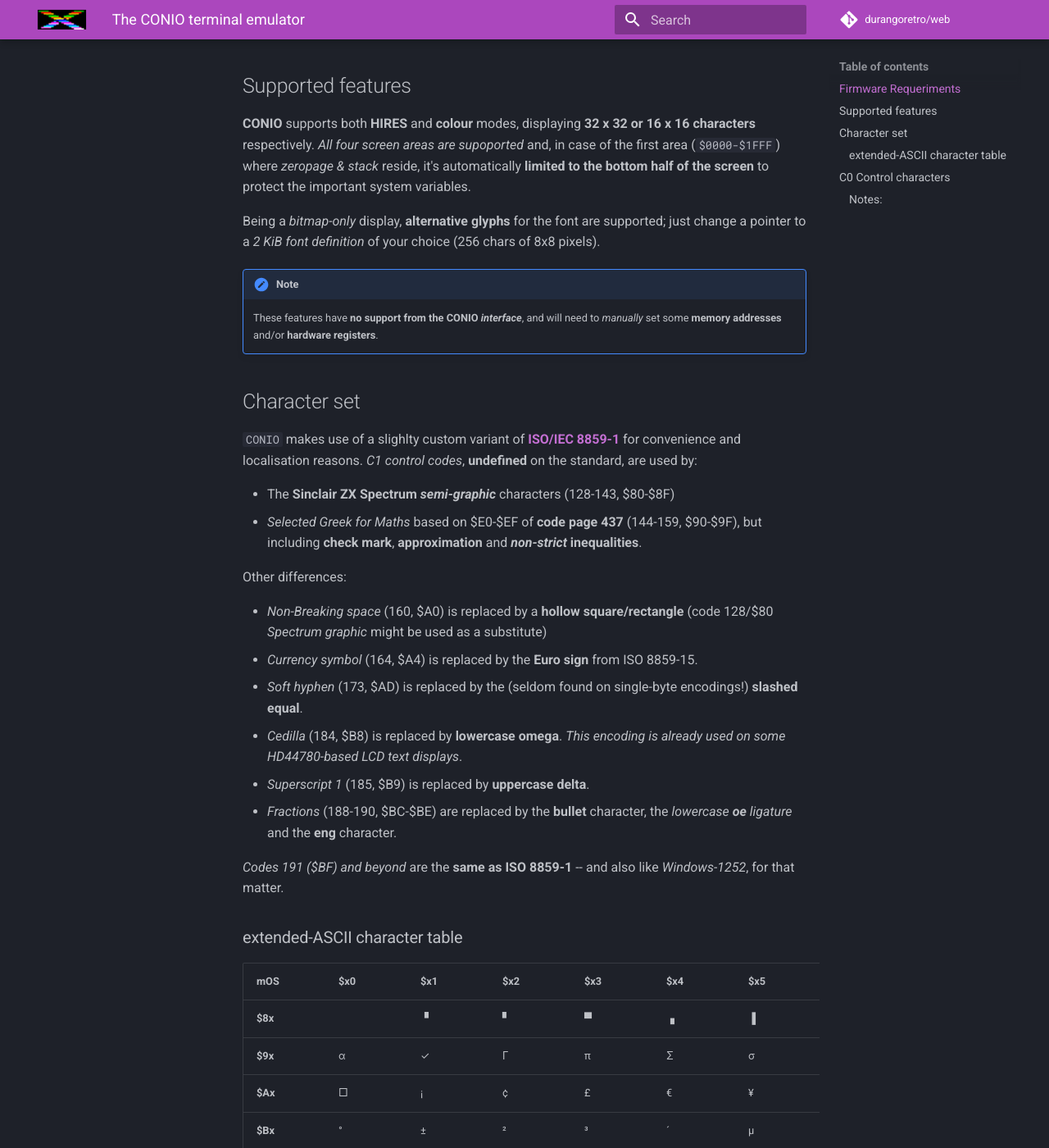
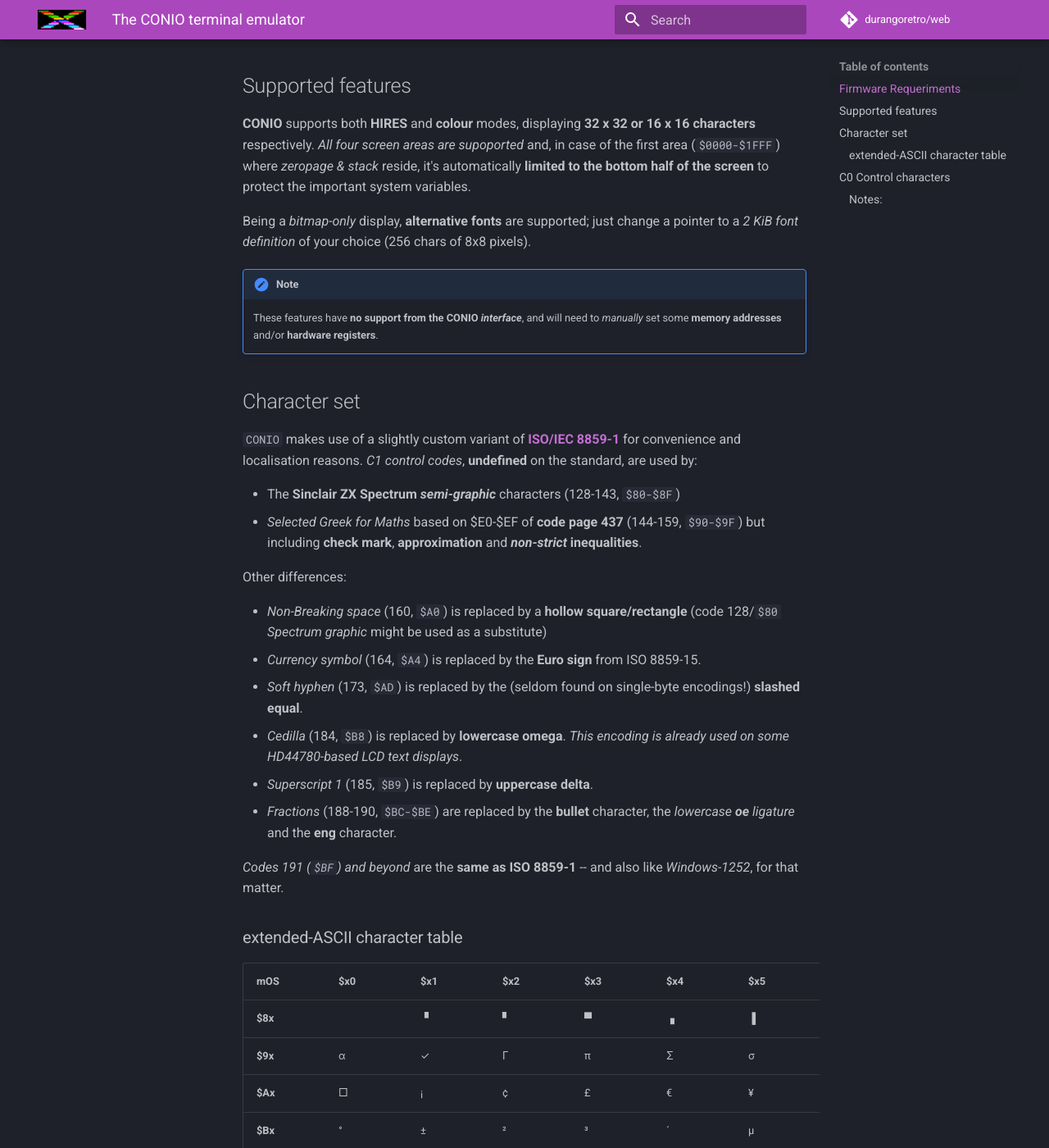
Before and after one commit to durangoretro/web, an MkDocs documentation site: the page built from docs/software/conio.md, in a window 1280 px wide and 1400 px high, scrolled down 668 px. Shown: the whole window at 82% size. Built offline with MkDocs 1.6.1 and Material for MkDocs 9.7.7, drawn with Linux system fonts in a browser that asks for light colours; comment, search, counter and statistics services are not loaded; some of the changed lines change nothing that is shown; some of the changed text lies outside the part shown.

Commit message:
fix CONIO docs

```diff
--- a/docs/software/conio.md
+++ b/docs/software/conio.md
@@ -24,7 +24,7 @@
 _All four screen areas are supoported_ and, in case of the first area (`$0000-$1FFF`) where _zeropage & stack_ reside,
 it's automatically **limited to the bottom half of the screen** to protect the important system variables.
 
-Being a _bitmap-only_ display, **alternative glyphs** for the font are supported; just change a pointer to a
+Being a _bitmap-only_ display, **alternative fonts** are supported; just change a pointer to a
 _2 KiB font definition_ of your choice (256 chars of 8x8 pixels).
 
 !!! note
@@ -34,23 +34,23 @@
 
 ## Character set
 
-`CONIO` makes use of a slighlty custom variant of [**ISO/IEC 8859-1**](https://en.wikipedia.org/wiki/ISO/IEC_8859-1)
+`CONIO` makes use of a slightly custom variant of [**ISO/IEC 8859-1**](https://en.wikipedia.org/wiki/ISO/IEC_8859-1)
 for convenience and localisation reasons. _C1 control codes_, **undefined** on the standard, are used by:
 
-*	The **Sinclair ZX Spectrum _semi-graphic_** characters (128-143, $80-$8F)
-*	_Selected Greek for Maths_ based on $E0-$EF of **code page 437** (144-159, $90-$9F), but including **check mark**, **approximation** and **_non-strict_
+*	The **Sinclair ZX Spectrum _semi-graphic_** characters (128-143, `$80-$8F`)
+*	_Selected Greek for Maths_ based on $E0-$EF of **code page 437** (144-159, `$90-$9F`) but including **check mark**, **approximation** and **_non-strict_
 inequalities**.
 
 Other differences:
 
-* _Non-Breaking space_ (160, $A0) is replaced by a **hollow square/rectangle** (code 128/$80 _Spectrum graphic_ might be used as a substitute)
-* _Currency symbol_ (164, $A4) is replaced by the **Euro sign** from ISO 8859-15.
-* _Soft hyphen_ (173, $AD) is replaced by the (seldom found on single-byte encodings!) **slashed equal**.
-* _Cedilla_ (184, $B8) is replaced by **lowercase omega**. _This encoding is already used on some HD44780-based LCD text displays_.
-* _Superscript 1_ (185, $B9) is replaced by **uppercase delta**.
-* _Fractions_ (188-190, $BC-$BE) are replaced by the **bullet** character, the _lowercase **oe** ligature_ and the **eng** character.
+* _Non-Breaking space_ (160, `$A0`) is replaced by a **hollow square/rectangle** (code 128/`$80` _Spectrum graphic_ might be used as a substitute)
+* _Currency symbol_ (164, `$A4`) is replaced by the **Euro sign** from ISO 8859-15.
+* _Soft hyphen_ (173, `$AD`) is replaced by the (seldom found on single-byte encodings!) **slashed equal**.
+* _Cedilla_ (184, `$B8`) is replaced by **lowercase omega**. _This encoding is already used on some HD44780-based LCD text displays_.
+* _Superscript 1_ (185, `$B9`) is replaced by **uppercase delta**.
+* _Fractions_ (188-190, `$BC-$BE`) are replaced by the **bullet** character, the _lowercase **oe** ligature_ and the **eng** character.
 
-_Codes 191 ($BF) and beyond_ are the **same as ISO 8859-1** -- and also like _Windows-1252_, for that matter.
+_Codes 191 (`$BF`) and beyond_ are the **same as ISO 8859-1** -- and also like _Windows-1252_, for that matter.
 
 ### extended-ASCII character table
 
@@ -81,39 +81,39 @@
 
 |Ctl-key|Dec|Hex|ASCII|name|glyph & description|effect|
 |-------|---|---|-----|----|-------------------|------|
-|-|0|$00|`NUL`|**`SWTC`**|&#9635; square with block|(1)|
-|A|1|$01|`SOH`|**`CRTN`**|&#8606; double arrow left|carriage return (without line feed)|
-|B|2|$02|`STX`|**`LEFT`**|&#8678; arrow left|cursor left (no backspace)|
-|C|3|$03|`ETX`|**`TERM`**|&#9211; ball switch|BREAK|
-|D|4|$04|`EOT`|**`ENDT`**|&#8690; arrow to SE corner||
-|E|5|$05|`ENQ`|**`ENDL`**|&#8608; double arrow right|move cursor to end of line|
-|F|6|$06|`ACK`|**`RGHT`**|&#8680; arrow right|cursor right (no space)|
-|G|7|$07|`BEL`|**`BELL`**|&#128276; bell|acoustic alert|
-|H|8|$08|`BS`|**`BKSP`**|&#9003; left sign with x|backspace, clear previous character|
-|I|9|$09|`HT`|**`HTAB`**|&#8677; right arrow with bar|advance to next tab, printing spaces|
-|J|10|$0A|`LF`|**`DOWN`**|&#8681; arrow down|cursor down (no CR)|
-|K|11|$0B|`VT`|**`UPCU`**|&#8679; arrow up|cursor up one line|
-|L|12|$0C|`FF`|**`CLRS`**|&#73668; paper sheet|clear screen (2)|
-|M|13|$0D|`CR`|**`NEWL`**|&#9166; angled arrow|newline, _ZX Spectrum-like_|
-|N|14|$0E|`SO`|**`EON`**|&#8658; imply|emphasis (inverse) on|
-|O|15|$0F|`SI`|**`EOFF`**|&#8656; reverse imply|emphasis (inverse) off|
-|P|16|$10|`DLE`|**`DLE`**|&#9829; heart suit|show glyph for next char, do not interpret it (3)|
-|Q|17|$11|`DC1`|**`XON`**|&#9733; star|cursor on|
-|R|18|$12|`DC2`|**`INK`**|&#9999; pencil|set foreground colour (3)(4)|
-|S|19|$13|`DC3`|**`XOFF`**|&#9830; diamond suit|cursor off|
-|T|20|$14|`DC4`|**`PAPR`**|&#9827; club suit|set background colour (3)(4)|
-|U|21|$15|`NAK`|**`HOME`**|&#8689; arrow to NW corner|reset cursor without clearing screen|
-|V|22|$16|`SYN`|**`PGDN`**|&#8609; double arrow down|page down (6)|
-|W|23|$17|`ETB`|**`ATYX`**|&#9824; spade suit|set cursor position (5)|
-|X|24|$18|`CAN`|**`BKTB`**|&#8676; left arrow with bar|backwards tabulation (6)|
-|Y|25|$19|`EM`|**`PGUP`**|&#8607; double arrow up|page up (6)|
-|Z|26|$1A|`SUB`|**`STOP`**|&#9940; no entry|send STOP signal (6)|
-|-|27|$1B|`ESC`|**`ESC`**|&#11017; NW arrow/mouse cursor|escape|
-|-|28|$1C|`FS`|**`PLOT`**|&#9698; wedge pointing SE||
-|-|29|$1D|`GS`|**`DRAW`**|&#9699; wedge pointing SW||
-|-|30|$1E|`RS`|**`INCG`**|&#9618; light pattern||
-|-|31|$1F|`US`|**`TXTM`**|&#9619; mid pattern||
-|-|127|$7F|`DEL`|**`DEL`**|&#8999;|delete (6)|
+|-|0|`$00`|`NUL`|**`SWTC`**|&#9635; square with block|(1)|
+|A|1|`$01`|`SOH`|**`CRTN`**|&#8606; double arrow left|carriage return (without line feed)|
+|B|2|`$02`|`STX`|**`LEFT`**|&#8678; arrow left|cursor left (no backspace)|
+|C|3|`$03`|`ETX`|**`TERM`**|&#9211; ball switch|send TERM signal(7)/BREAK key (6)|
+|D|4|`$04`|`EOT`|**`ENDT`**|&#8690; arrow to SE corner|(7)|
+|E|5|`$05`|`ENQ`|**`ENDL`**|&#8608; double arrow right|move cursor to end of line (7)|
+|F|6|`$06`|`ACK`|**`RGHT`**|&#8680; arrow right|cursor right (no space)|
+|G|7|`$07`|`BEL`|**`BELL`**|&#128276; bell|acoustic alert|
+|H|8|`$08`|`BS`|**`BKSP`**|&#9003; left sign with x|backspace, clear previous character|
+|I|9|`$09`|`HT`|**`HTAB`**|&#8677; right arrow with bar|advance to next tab, printing spaces|
+|J|10|`$0A`|`LF`|**`DOWN`**|&#8681; arrow down|cursor down (no CR)|
+|K|11|`$0B`|`VT`|**`UPCU`**|&#8679; arrow up|cursor up one line|
+|L|12|`$0C`|`FF`|**`CLRS`**|&#73668; paper sheet|clear screen (2)|
+|M|13|`$0D`|`CR`|**`NEWL`**|&#9166; angled arrow|newline, _ZX Spectrum-like_|
+|N|14|`$0E`|`SO`|**`EON`**|&#8658; imply|emphasis (inverse) on|
+|O|15|`$0F`|`SI`|**`EOFF`**|&#8656; reverse imply|emphasis (inverse) off|
+|P|16|`$10`|`DLE`|**`DLE`**|&#9829; heart suit|show glyph for next char, do not interpret it (3)|
+|Q|17|`$11`|`DC1`|**`XON`**|&#9733; star|cursor on|
+|R|18|`$12`|`DC2`|**`INK`**|&#9999; pencil|set foreground colour (3)(4)|
+|S|19|`$13`|`DC3`|**`XOFF`**|&#9830; diamond suit|cursor off|
+|T|20|`$14`|`DC4`|**`PAPR`**|&#9827; club suit|set background colour (3)(4)|
+|U|21|`$15`|`NAK`|**`HOME`**|&#8689; arrow to NW corner|reset cursor without clearing screen|
+|V|22|`$16`|`SYN`|**`PGDN`**|&#8609; double arrow down|page down (7)|
+|W|23|`$17`|`ETB`|**`ATYX`**|&#9824; spade suit|set cursor position (5)|
+|X|24|`$18`|`CAN`|**`BKTB`**|&#8676; left arrow with bar|backwards tabulation (7)|
+|Y|25|`$19`|`EM`|**`PGUP`**|&#8607; double arrow up|page up (7)|
+|Z|26|`$1A`|`SUB`|**`STOP`**|&#9940; no entry|send STOP signal (7)|
+|-|27|`$1B`|`ESC`|**`ESC`**|&#11017; NW arrow/mouse cursor|escape (7)|
+|-|28|`$1C`|`FS`|**`PLOT`**|&#9698; wedge pointing SE|(7)|
+|-|29|`$1D`|`GS`|**`DRAW`**|&#9699; wedge pointing SW|(7)|
+|-|30|`$1E`|`RS`|**`INCG`**|&#9618; light pattern|(7)|
+|-|31|`$1F`|`US`|**`TXTM`**|&#9619; mid pattern|(7)|
+|-|127|`$7F`|`DEL`|**`DEL`**|&#8999; square with x|delete (7)|
 
 ### Notes:
 
@@ -127,4 +127,6 @@
 
 5.Takes another TWO chars, _ASCII 32_ and up, stating row & column (home is `0,0` or ASCII 32,32).
 
-6.Not yet implemented.
+6._Read_ value from keyboard.
+
+7.Not yet implemented.
```
